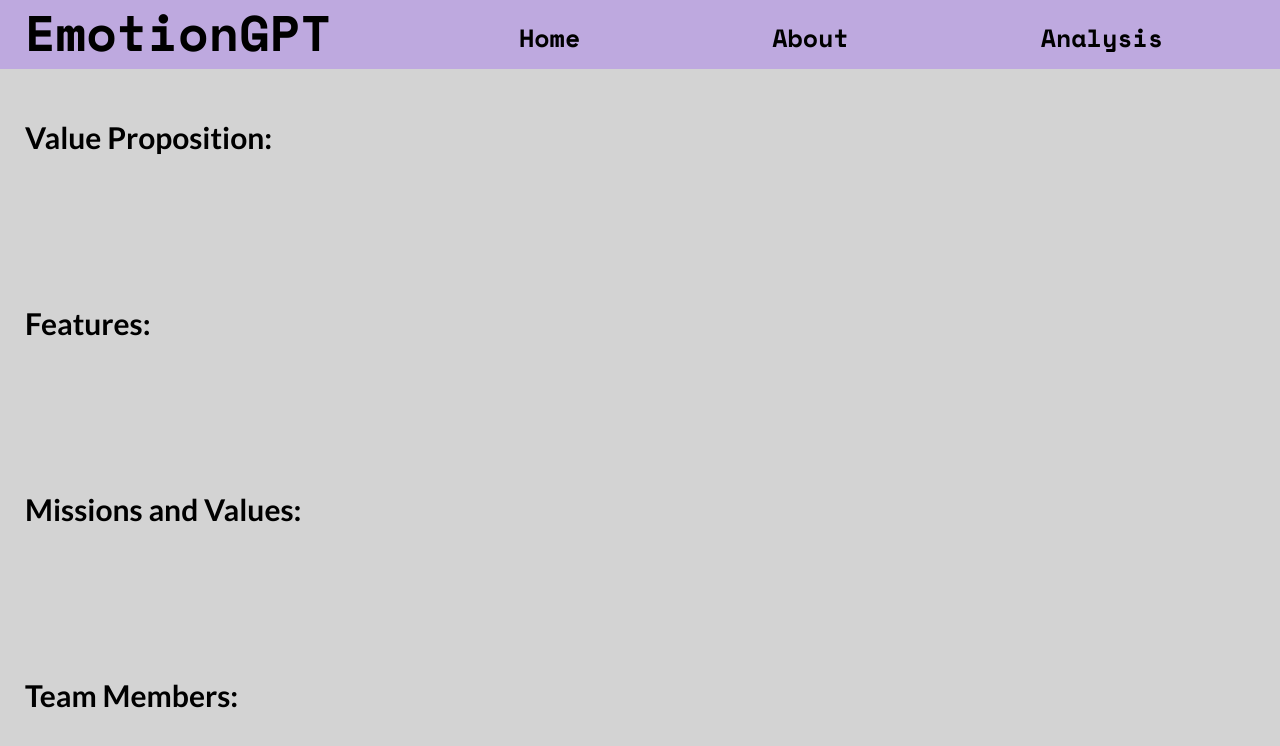
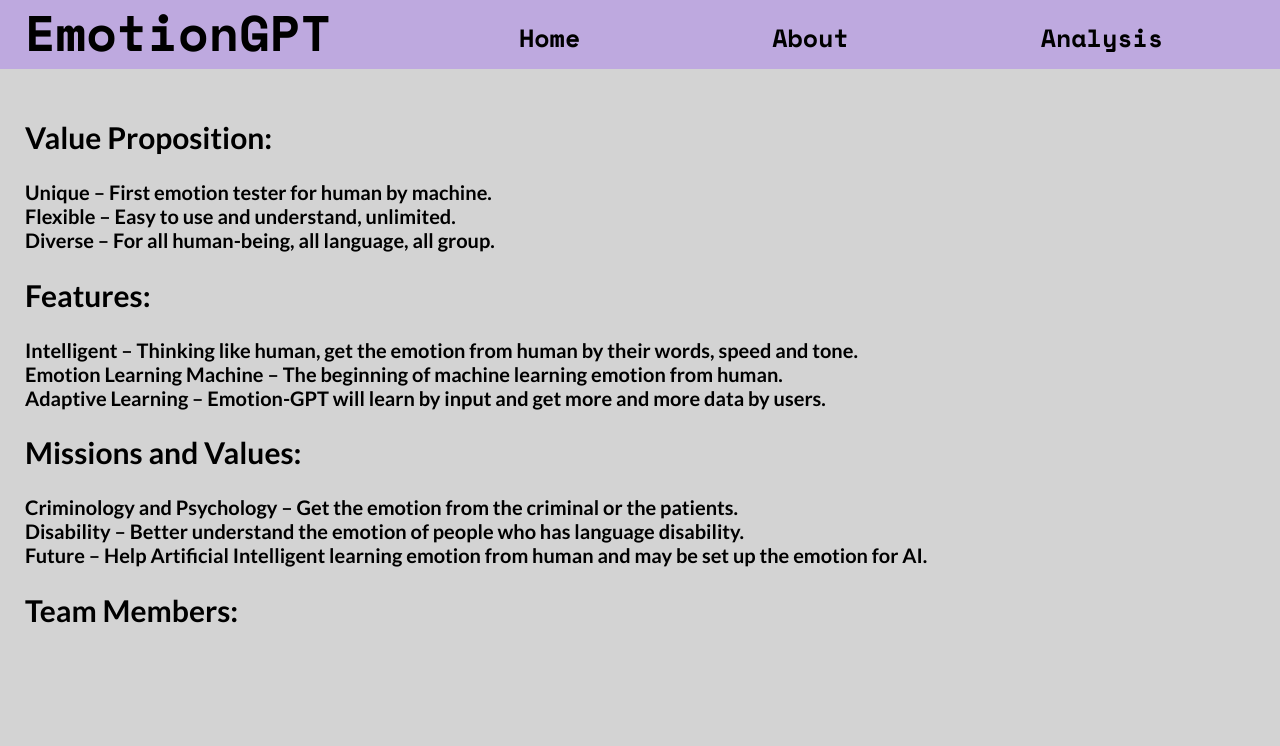
Before and after one commit to ibrahim7860/emotiongpt, a React (Create React App) app: page /about in a window 1280 px wide. Shown: the top 746 px of the page. Built offline with nearby package versions, Linux system fonts and the light colour scheme.

Commit message:
change about Page

```diff
--- a/src/components/AboutPage.js
+++ b/src/components/AboutPage.js
@@ -5,9 +5,25 @@ function AboutPage() {
     return (
         <div className="container">
             <div style={{padding: '25px', fontSize: '20px',}}>
-                <h2 style={{paddingBottom: '125px'}}>Value Proposition: </h2>
-                <h2 style={{paddingBottom: '125px'}}>Features: </h2>
-                <h2 style={{paddingBottom: '125px'}}>Missions and Values: </h2>
+                <h2 >Value Proposition: </h2>
+                <p>
+                Unique – First emotion tester for human by machine.<br/>
+                Flexible – Easy to use and understand, unlimited.<br/>
+                Diverse – For all human-being, all language, all group.<br/>
+                </p>
+                <h2 >Features: </h2>
+                <p>
+                Intelligent – Thinking like human, get the emotion from human by their words, speed and tone.<br/>
+                Emotion Learning Machine – The beginning of machine learning emotion from human.<br/>
+                Adaptive Learning – Emotion-GPT will learn by input and get more and more data by users.<br/>
+
+                </p>
+                <h2 >Missions and Values: </h2>
+                <p>
+                Criminology and Psychology – Get the emotion from the criminal or the patients.<br/>
+                Disability – Better understand the emotion of people who has language disability.<br/>
+                Future – Help Artificial Intelligent learning emotion from human and may be set up the emotion for AI.<br/>
+                </p>
                 <h2>Team Members: </h2>
             </div>
         </div>
```
